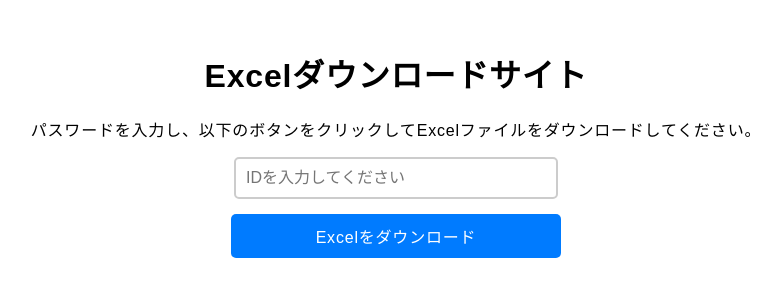
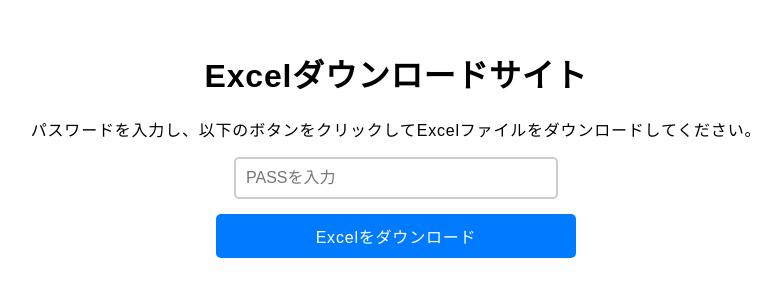
Before and after one commit to MoekoShibagaki/rpa-sample, a plain HTML site: page index.html in a window 1280 px wide. Shown: the whole page, without its empty margins (244-1025 px from the left). Drawn offline with Linux system fonts and the light colour scheme.

Commit message:
html source changed.

```diff
--- a/index.html
+++ b/index.html
@@ -18,7 +18,7 @@
         }
         .download-button {
             display: block;
-            width: 270px;
+            width: 300px;
             margin: 15px auto;
             padding: 10px 30px;
             font-size: 16px;
@@ -43,7 +43,7 @@
 <body>
     <h1>Excelダウンロードサイト</h1>
     <p>パスワードを入力し、以下のボタンをクリックしてExcelファイルをダウンロードしてください。</p>
-    <input type="text" class="input-box" placeholder="IDを入力してください">
+    <input type="text" class="input-box" placeholder="PASSを入力">
     <a href="./追加データ.xlsx" class="download-button" download>Excelをダウンロード</a>
 </body>
 </html>
```
